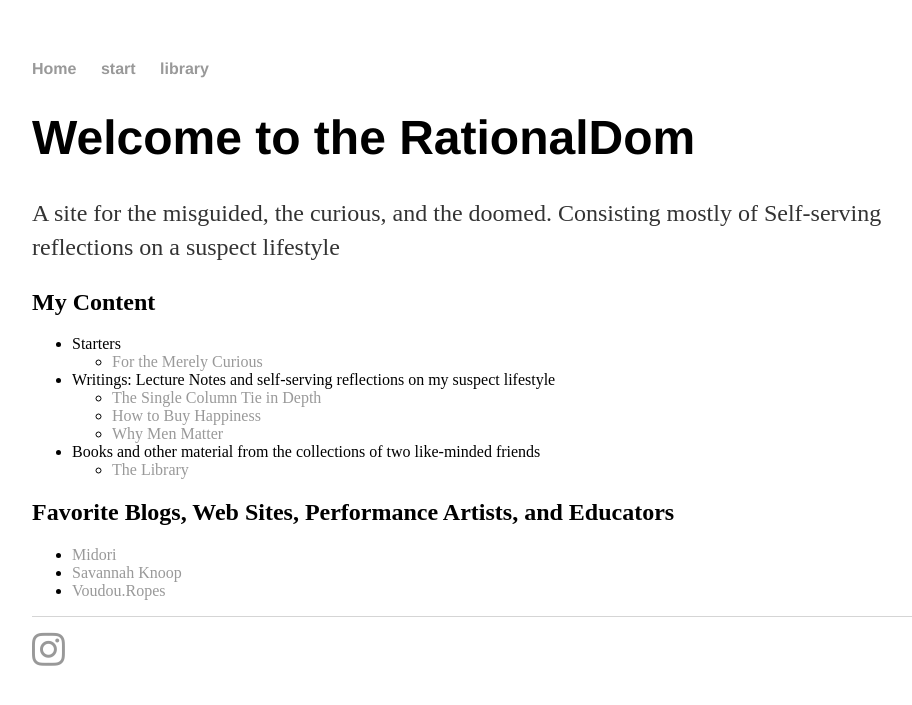
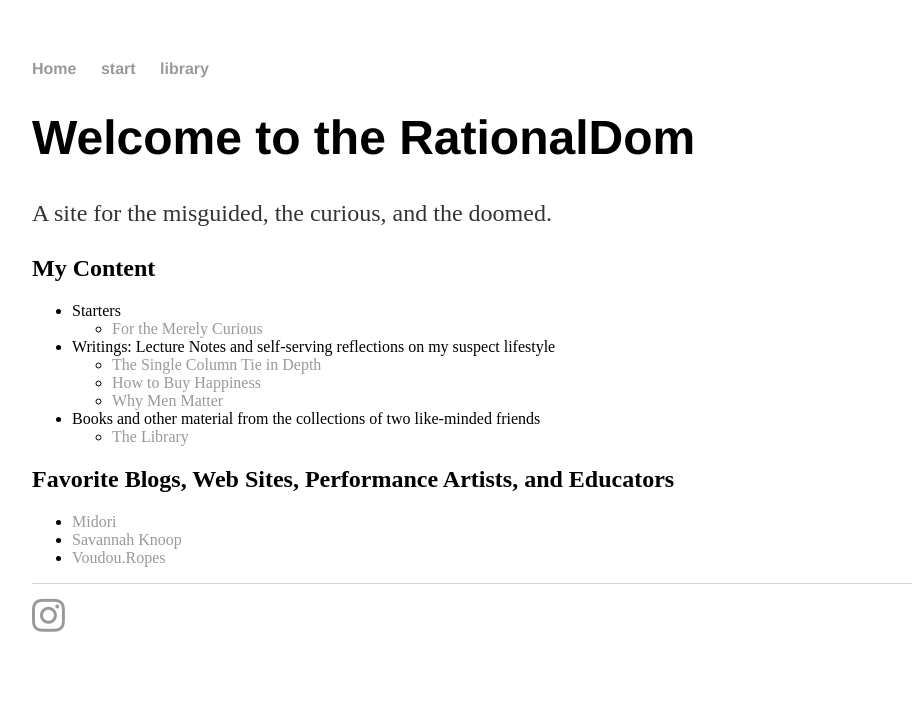
Before and after one commit to rationaldom/rationaldom.github.io, a Jekyll site: the page built from index.md, in a window 1280 px wide. Shown: the top 705 px of the page, without its empty margins (160-1072 px from the left). Built offline with Jekyll 4.4.1, drawn with Linux system fonts in a browser that asks for light colours; our own code applies the rules of GitHub Pages for plain Markdown files.

Commit message:
Edited and moved around the tag line "self-serving reflections..."

```diff
--- a/index.md
+++ b/index.md
@@ -4,7 +4,7 @@ layout: default
 
 # Welcome to the RationalDom #
 
-<p>A site for the misguided, the curious, and the doomed. Consisting mostly of Self-serving reflections on a suspect lifestyle</p>
+<p>A site for the misguided, the curious, and the doomed. </p>
 
 ## My Content
 
```
